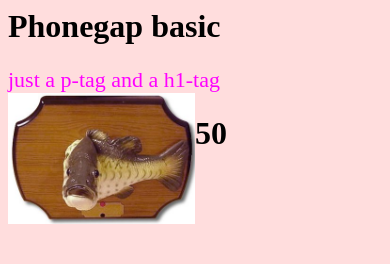
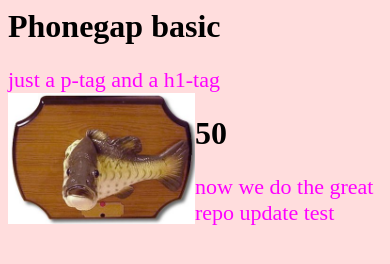
Before and after one commit to csblex/test, a plain HTML site: page index.html in a window 390 px wide. Drawn offline with Linux system fonts and the light colour scheme; some packages are replaced by stand-ins of ours.

Commit message:
changed index.html

```diff
--- a/index.html
+++ b/index.html
@@ -19,5 +19,6 @@
         <h1>Phonegap basic</h1>
         <p> just a p-tag and a h1-tag<img src="assets/bass.jpg" style="float:left;width:50%;"/></p>
         <div id="box">Empty Box</div>
+        <p>now we do the great repo update test</p>
     </body>
 </html>
```
